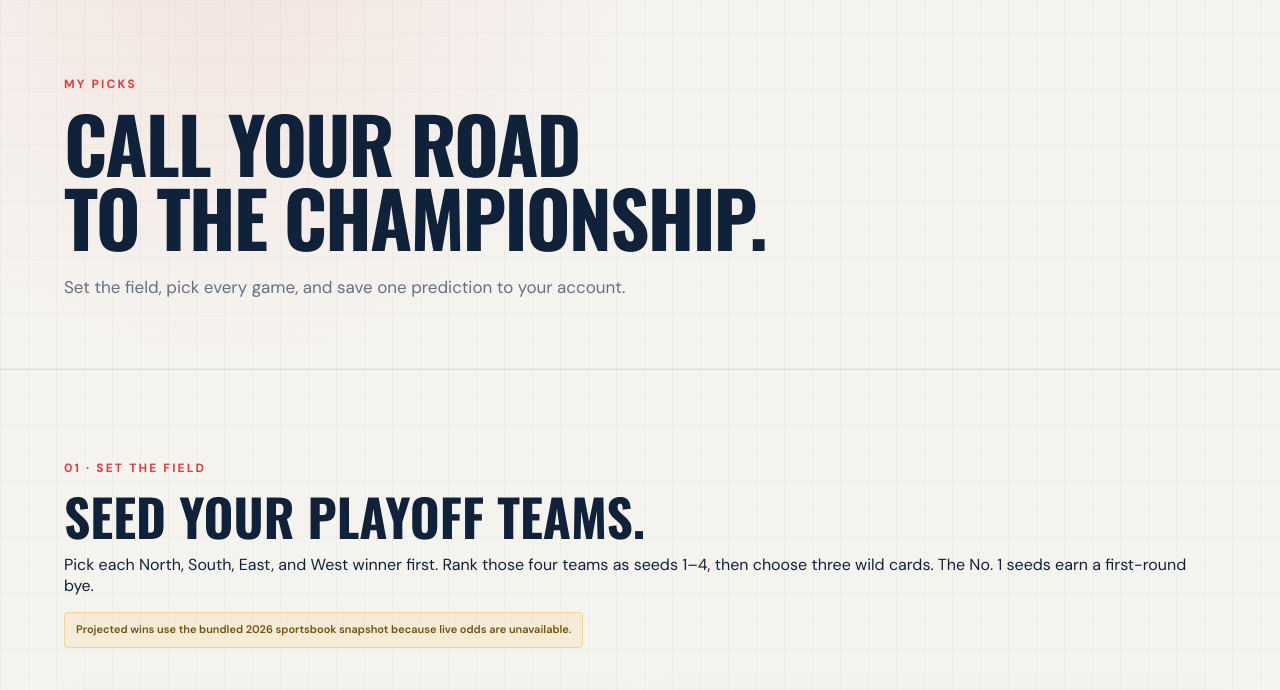
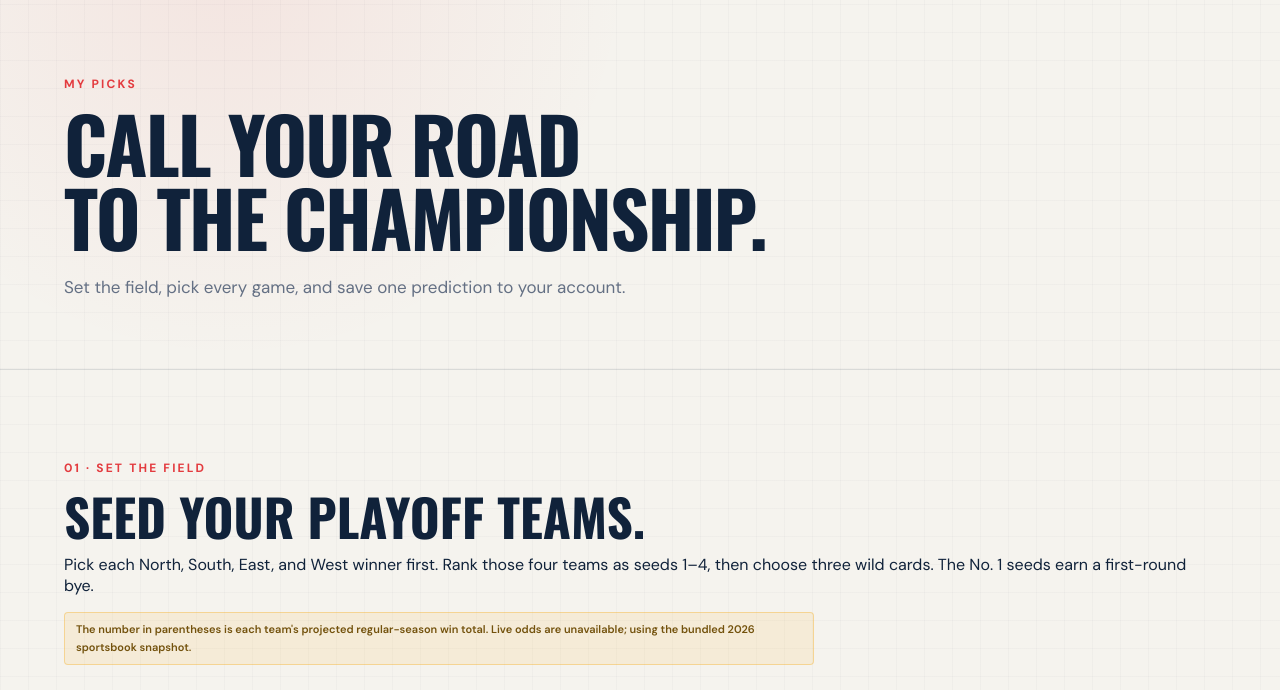
Before and after one commit to Jakeh766/nfl-playoff-prediction-app, a plain HTML site: page frontend/picks.html in a window 1280 px wide. Shown: the part 80-770 px from the top of the page. Drawn offline with nearby package versions, Linux system fonts and the light colour scheme; no server answers.

Commit message:
Clarify projected win totals in pick menus

```diff
--- a/frontend/picks.html
+++ b/frontend/picks.html
@@ -14,7 +14,7 @@
     <script src="/monitoring.js?v=1" defer></script>
     <script src="/app.js?v=22" defer></script>
     <script src="/leaderboard.js?v=5" defer></script>
-    <script src="/picks.js?v=2" defer></script>
+    <script src="/picks.js?v=3" defer></script>
     <script src="/bootstrap.js?v=3" defer></script>
   </head>
   <body data-page="picks">
@@ -36,7 +36,7 @@
             <p class="eyebrow">01 · SET THE FIELD</p>
             <h2>Seed your playoff teams.</h2>
             <p>Pick each North, South, East, and West winner first. Rank those four teams as seeds 1–4, then choose three wild cards. The No. 1 seeds earn a first-round bye.</p>
-            <p class="odds-status" id="odds-status" role="status">Loading projected season win totals…</p>
+            <p class="odds-status" id="odds-status" role="status">The number in parentheses is each team's projected regular-season win total.</p>
           </div>
         </div>
 
--- a/frontend/picks.js
+++ b/frontend/picks.js
@@ -32,6 +32,9 @@ function projectedWins(team) {
   return Number(state.winTotals[team] ?? 0);
 }
 
+const PROJECTION_HELP_TEXT =
+  "The number in parentheses is each team's projected regular-season win total.";
+
 function sortTeamsByProjection(teams) {
   return [...teams].sort(
     (a, b) => projectedWins(b) - projectedWins(a) || a.localeCompare(b),
@@ -56,7 +59,7 @@ function appendDivisionGroupedOptions(select, conference, teams, selectedTeam) {
       option.textContent =
         selectedTeam === team
           ? team
-          : `${team} (${projectedWins(team).toFixed(1)} proj)`;
+          : `${team} (${projectedWins(team).toFixed(1)})`;
       option.selected = selectedTeam === team;
       group.appendChild(option);
     });
@@ -72,7 +75,7 @@ function appendProjectedOptions(select, teams, selectedTeam) {
     option.textContent =
       selectedTeam === team
         ? team
-        : `${team} (${projectedWins(team).toFixed(1)} proj)`;
+        : `${team} (${projectedWins(team).toFixed(1)})`;
     option.selected = selectedTeam === team;
     select.appendChild(option);
   });
@@ -80,7 +83,7 @@ function appendProjectedOptions(select, teams, selectedTeam) {
 
 async function loadWinTotals() {
   elements.oddsStatus.textContent =
-    "Using the bundled 2026 sportsbook snapshot while live odds load…";
+    `${PROJECTION_HELP_TEXT} Using the bundled 2026 sportsbook snapshot while live odds load…`;
 
   try {
     const response = await fetch("/api/win-totals", { cache: "no-store" });
@@ -102,13 +105,13 @@ async function loadWinTotals() {
         : data.status === "cached"
           ? "Cached"
           : "Fallback";
-    elements.oddsStatus.textContent = `${sourceLabel} projected wins from ${data.source}. Teams are ranked within each division.`;
+    elements.oddsStatus.textContent = `${PROJECTION_HELP_TEXT} ${sourceLabel} projections from ${data.source}. Teams are ranked within each division.`;
     elements.oddsStatus.title = data.message || "";
   } catch (error) {
     const isMismatchedApi = error.message.includes("does not match");
     elements.oddsStatus.textContent = isMismatchedApi
-      ? "The odds API and frontend versions do not match. Deploy the latest dev build."
-      : "Projected wins use the bundled 2026 sportsbook snapshot because live odds are unavailable.";
+      ? `${PROJECTION_HELP_TEXT} The odds API and frontend versions do not match. Deploy the latest dev build.`
+      : `${PROJECTION_HELP_TEXT} Live odds are unavailable; using the bundled 2026 sportsbook snapshot.`;
     elements.oddsStatus.title = error.message;
   }
 
```
